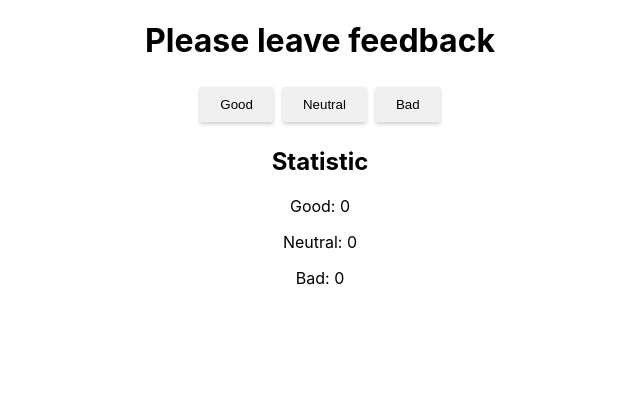
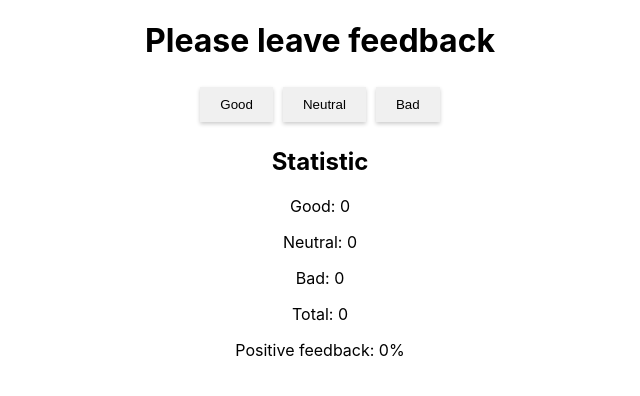
Before and after one commit to DenysVM/goit-react-hw-02-feedback, a React (Create React App) app: page / in a window 1280 px wide. Shown: the top 396 px of the page, without its empty margins (320-960 px from the left). Built offline with nearby package versions, Linux system fonts and the light colour scheme.

Commit message:
Завдання 1. Крок 2.

```diff
--- a/src/components/Feedback/Feedback.jsx
+++ b/src/components/Feedback/Feedback.jsx
@@ -15,8 +15,21 @@ class FeedbackWidget extends Component {
     }));
   };
 
+    countTotalFeedback() {
+    const { good, neutral, bad } = this.state;
+    return good + neutral + bad;
+  }
+
+  countPositiveFeedbackPercentage() {
+    const { good } = this.state;
+    const total = this.countTotalFeedback();
+    return total === 0 ? 0 : Math.round((good / total) * 100);
+  }
+
   render() {
     const { good, neutral, bad } = this.state;
+    const totalFeedback = this.countTotalFeedback();
+    const positivePercentage = this.countPositiveFeedbackPercentage();
 
     return (
       <div className={styles['feedback-container']}>
@@ -30,7 +43,9 @@ class FeedbackWidget extends Component {
         <div>
           <p>Good: {good}</p>
           <p>Neutral: {neutral}</p>
-          <p>Bad: {bad}</p>
+            <p>Bad: {bad}</p>
+            <p>Total: {totalFeedback}</p>
+          <p>Positive feedback: {positivePercentage}%</p>
         </div>
       </div>
     );
```
